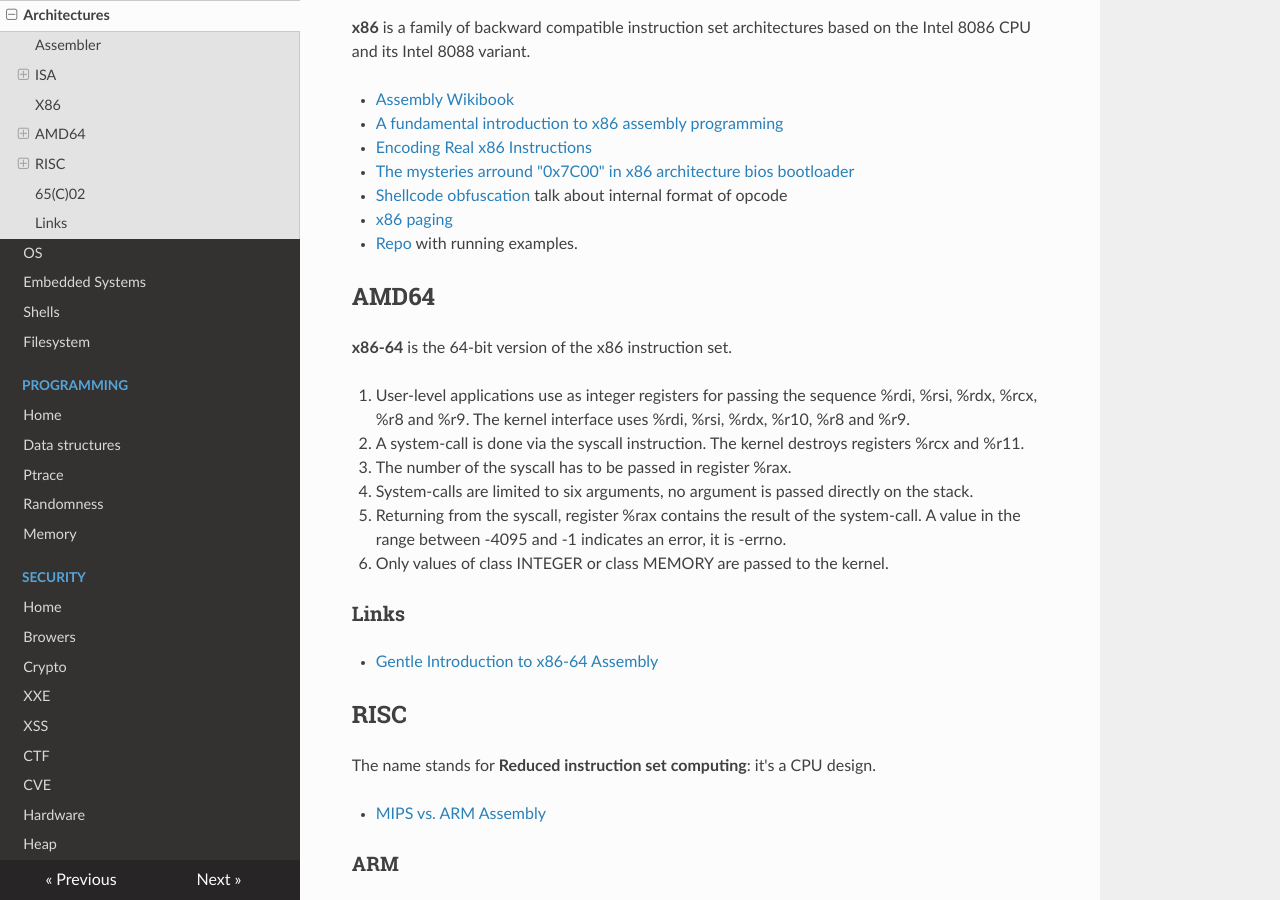
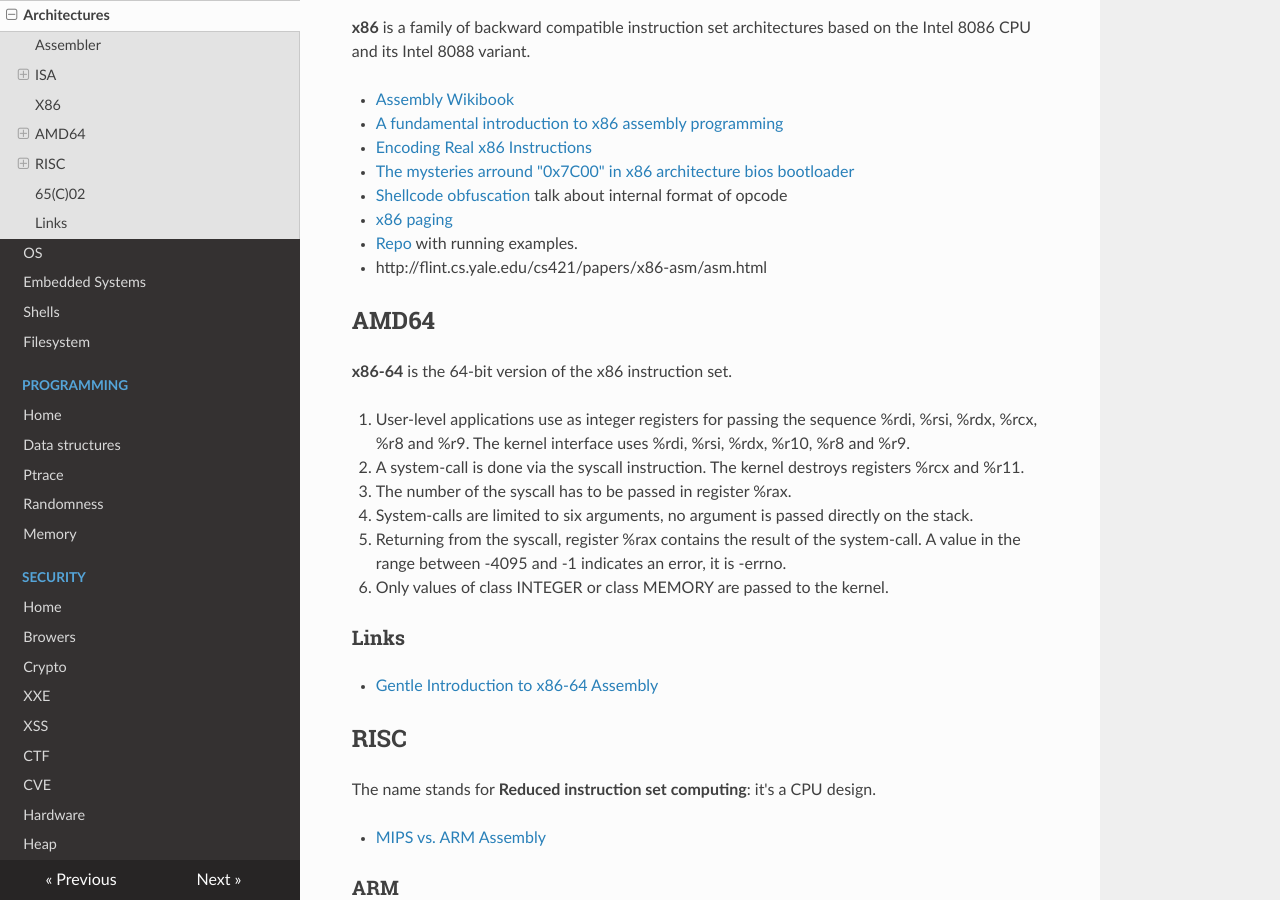
Before and after one commit to gipi/low-level, an MkDocs documentation site: the page built from docs/arch.md, in a window 1280 px wide and 900 px high, scrolled down 1351 px. Built offline with MkDocs 1.6.1, drawn with Linux system fonts in a browser that asks for light colours; nearby versions of some CDN libraries; old or Windows-style settings are respelled for this version of MkDocs; some of the changed lines change nothing that is shown.

Commit message:
Update arch.md

```diff
--- a/docs/arch.md
+++ b/docs/arch.md
@@ -59,6 +59,7 @@
  - [Shellcode obfuscation](https://breakdev.org/x86-shellcode-obfuscation-part-2/) talk about internal format of opcode
  - [x86 paging](http://www.cirosantilli.com/x86-paging/)
  - [Repo](https://github.com/cirosantilli/x86-assembly-cheat) with running examples.
+ - http://flint.cs.yale.edu/cs421/papers/x86-asm/asm.html
 
 ## AMD64
 
```
